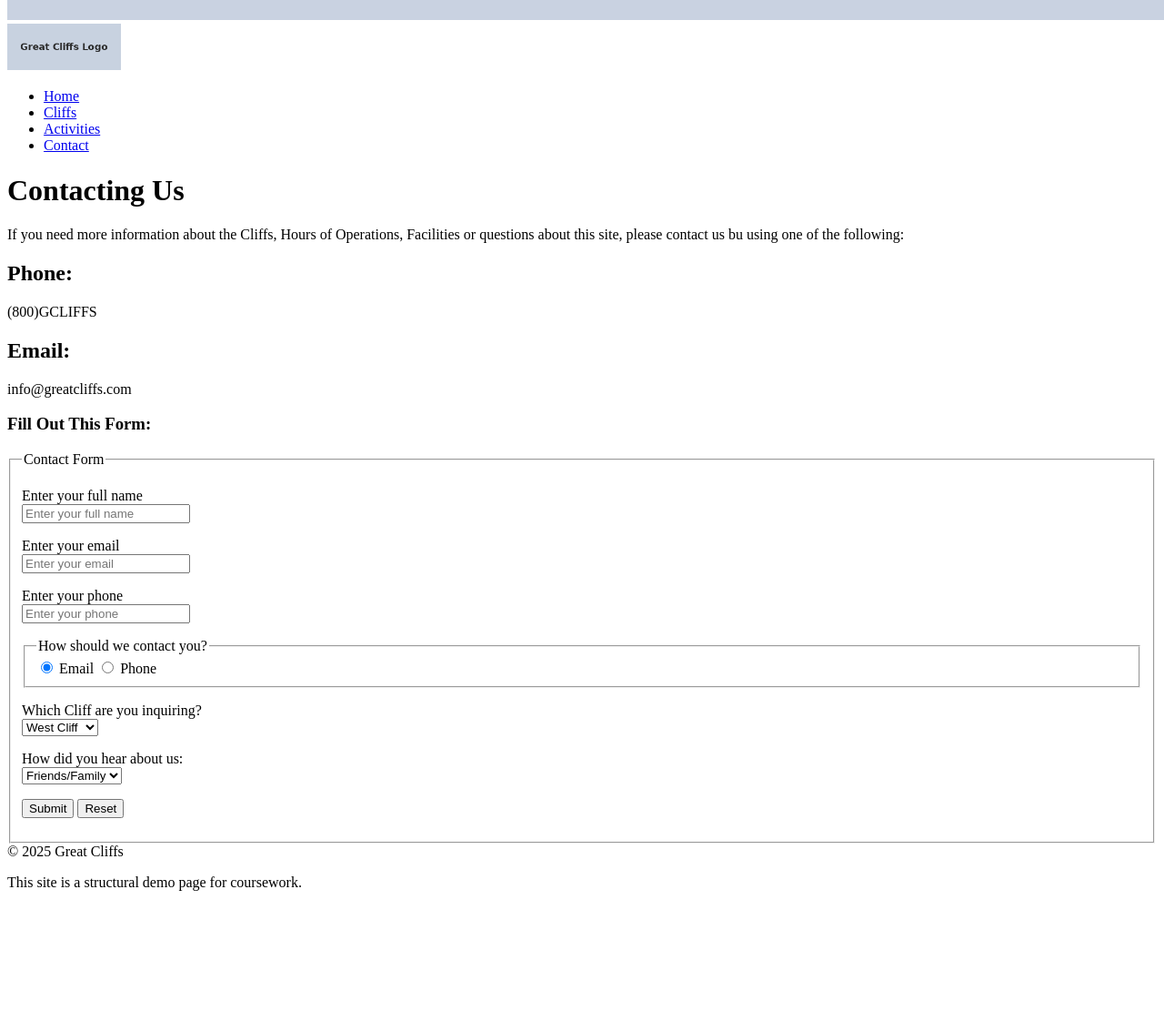
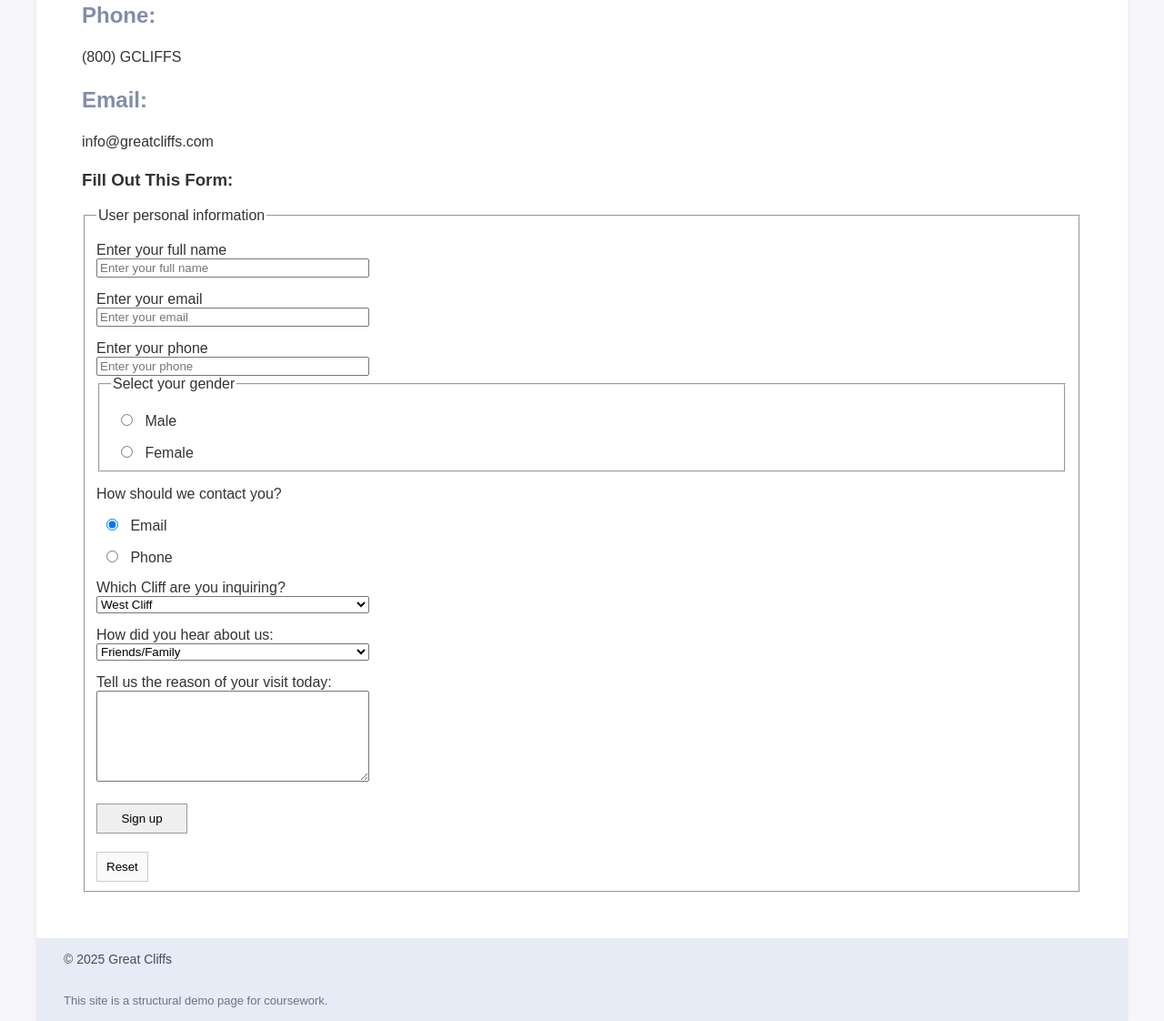
Before and after one commit to psywestcode/homework-module1, a plain HTML site: page contact.html in a window 1280 px wide. Shown: the part 550-1672 px from the top of the page at 91% size. Before the commit the page ends 1545 px from the top, so only its background shows below. Drawn offline with Linux system fonts and the light colour scheme.

Commit message:
update activities and contact MVP

```diff
--- a/contact.html
+++ b/contact.html
@@ -2,7 +2,9 @@
 <html lang="en">
 <head>
   <meta charset="utf-8" />
+  <meta name="viewport" content="width=device-width, initial-scale=1">
   <title>Great Cliffs — Contact</title>
+  <link rel="stylesheet" href="style.css">
 </head>
 <body>
   <div id="container">
@@ -28,11 +30,11 @@
 
       <p>
         If you need more information about the Cliffs, Hours of Operations, Facilities or questions
-        about this site, please contact us bu using one of the following:
+        about this site, please contact us by using one of the following:
       </p>
 
       <h2>Phone:</h2>
-      <p>(800)GCLIFFS</p>
+      <p>(800) GCLIFFS</p>
 
       <h2>Email:</h2>
       <p>info@greatcliffs.com</p>
@@ -41,41 +43,36 @@
         <h3>Fill Out This Form:</h3>
 
         <fieldset>
-          <legend>Contact Form</legend>
+          <legend>User personal information</legend>
 
-          <p>
-            <label for="full-name">Enter your full name</label><br />
+          <label for="full-name">Enter your full name</label>
           <input id="full-name" name="full_name" type="text" placeholder="Enter your full name" required />
-          </p>
 
-          <p>
-            <label for="email">Enter your email</label><br />
+          <label for="email">Enter your email</label>
           <input id="email" name="email" type="email" placeholder="Enter your email" required />
-          </p>
 
-          <p>
-            <label for="phone">Enter your phone</label><br />
+          <label for="phone">Enter your phone</label>
           <input id="phone" name="phone" type="tel" placeholder="Enter your phone" />
-          </p>
 
           <fieldset>
-            <legend>How should we contact you?</legend>
-            <label><input type="radio" name="preferred_contact" value="email" checked /> Email</label>
-            <label><input type="radio" name="preferred_contact" value="phone" /> Phone</label>
+            <legend>Select your gender</legend>
+            <label for="gender-male"><input id="gender-male" type="radio" name="gender" value="male" /> Male</label>
+            <label for="gender-female"><input id="gender-female" type="radio" name="gender" value="female" /> Female</label>
           </fieldset>
 
-          <p>
-            <label for="cliff">Which Cliff are you inquiring?</label><br />
+          <label for="pref-email">How should we contact you?</label>
+          <label for="pref-email"><input id="pref-email" type="radio" name="preferred_contact" value="email" checked /> Email</label>
+          <label for="pref-phone"><input id="pref-phone" type="radio" name="preferred_contact" value="phone" /> Phone</label>
+
+          <label for="cliff">Which Cliff are you inquiring?</label>
           <select id="cliff" name="cliff">
             <option value="west">West Cliff</option>
             <option value="north">North Cliff</option>
             <option value="east">East Cliff</option>
             <option value="south">South Cliff</option>
           </select>
-          </p>
 
-          <p>
-            <label for="referrer">How did you hear about us:</label><br />
+          <label for="referrer">How did you hear about us:</label>
           <select id="referrer" name="referrer">
             <option value="friends">Friends/Family</option>
             <option value="social">Social Media</option>
@@ -83,12 +80,12 @@
             <option value="ads">Online Ads</option>
             <option value="other">Other</option>
           </select>
-          </p>
 
-          <p>
-            <button type="submit">Submit</button>
-            <button type="reset">Reset</button>
-          </p>
+          <label for="comments">Tell us the reason of your visit today:</label>
+          <textarea id="comments" name="comments" rows="5" cols="30"></textarea>
+
+          <input type="submit" value="Sign up" />
+          <input type="reset" value="Reset" />
         </fieldset>
       </form>
     </main>
```
Also changed, not shown: activities.html (+4 -3 lines). Lines whose indentation alone changed are shown as unchanged.
